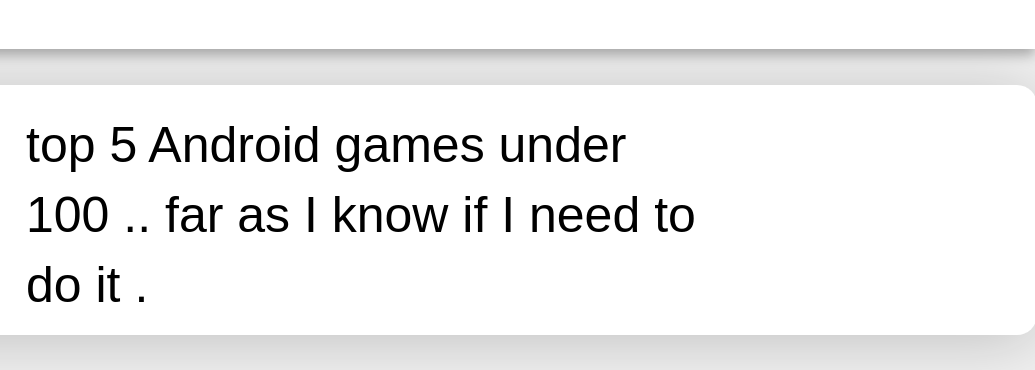
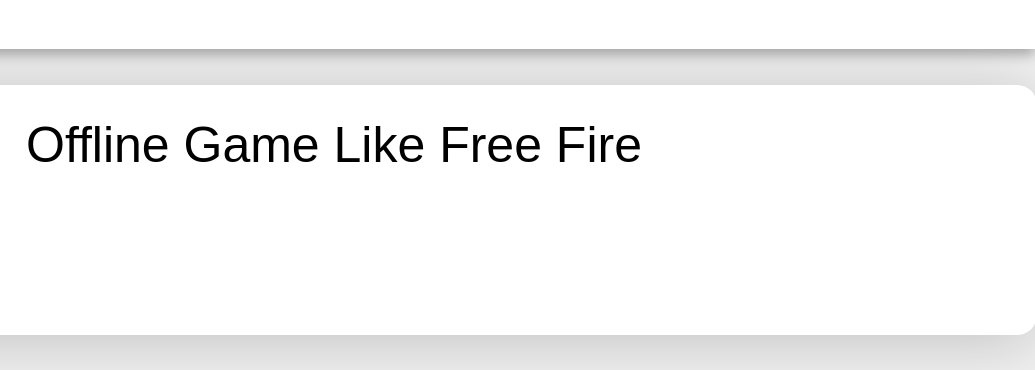
Before and after one commit to imrangazi12345/link0001, a plain HTML site: page 0001.html in a window 1280 px wide. Shown: the part 81-451 px from the top of the page, 245-1280 px from the left. Drawn offline with Linux system fonts and the light colour scheme.

Commit message:
Update 0001.html

```diff
--- a/0001.html
+++ b/0001.html
@@ -124,7 +124,7 @@
 <div class="video" >
   <img class="videoICON"  src="https://1.bp.blogspot.com/-JPRZqWVSWlQ/X3xu3vHVRHI/AAAAAAAAA0w/MmDhG6LYh1kIR-w0YD5VoT3xzFoki0oMgCLcBGAsYHQ/s1280/20201006_184603.png" >
   <div class="innerDiv" >
-    <p class="videoTITEL" >top 5 Android games under 100 .. far as I know if I need to do it .
+    <p class="videoTITEL" >Offline Game Like Free Fire
     </p>
   </div>
 </div>
```
